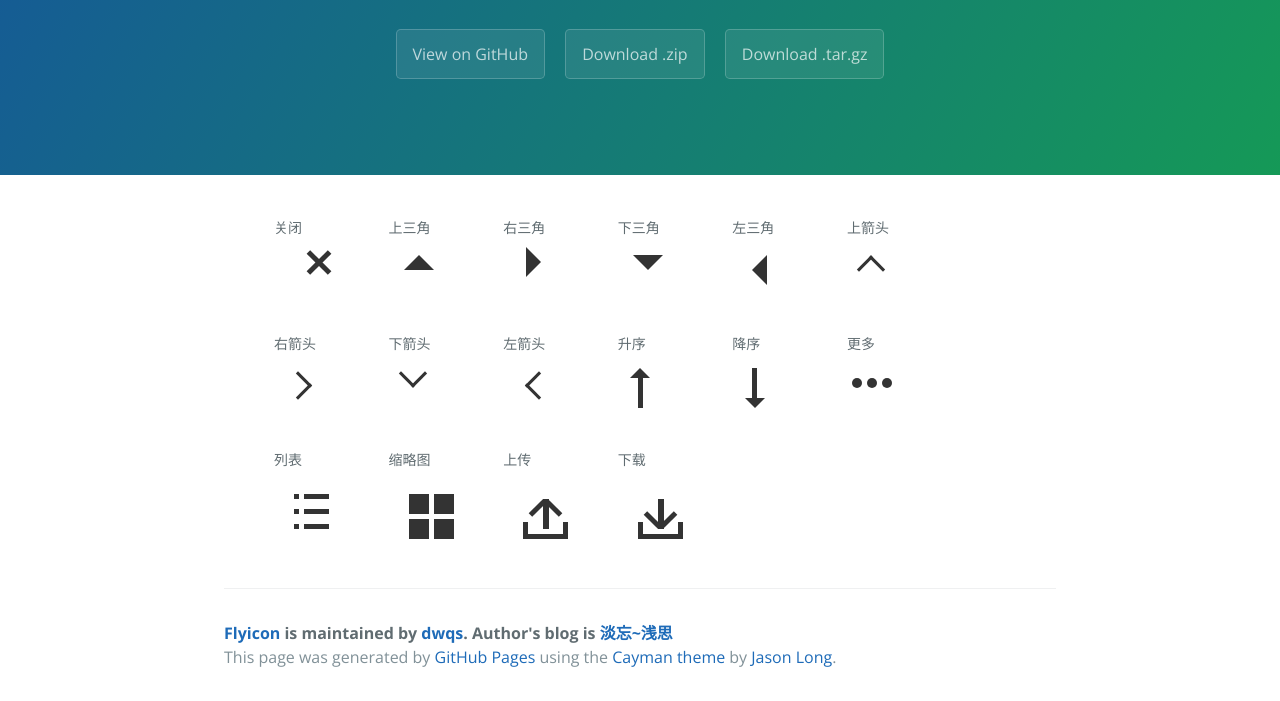
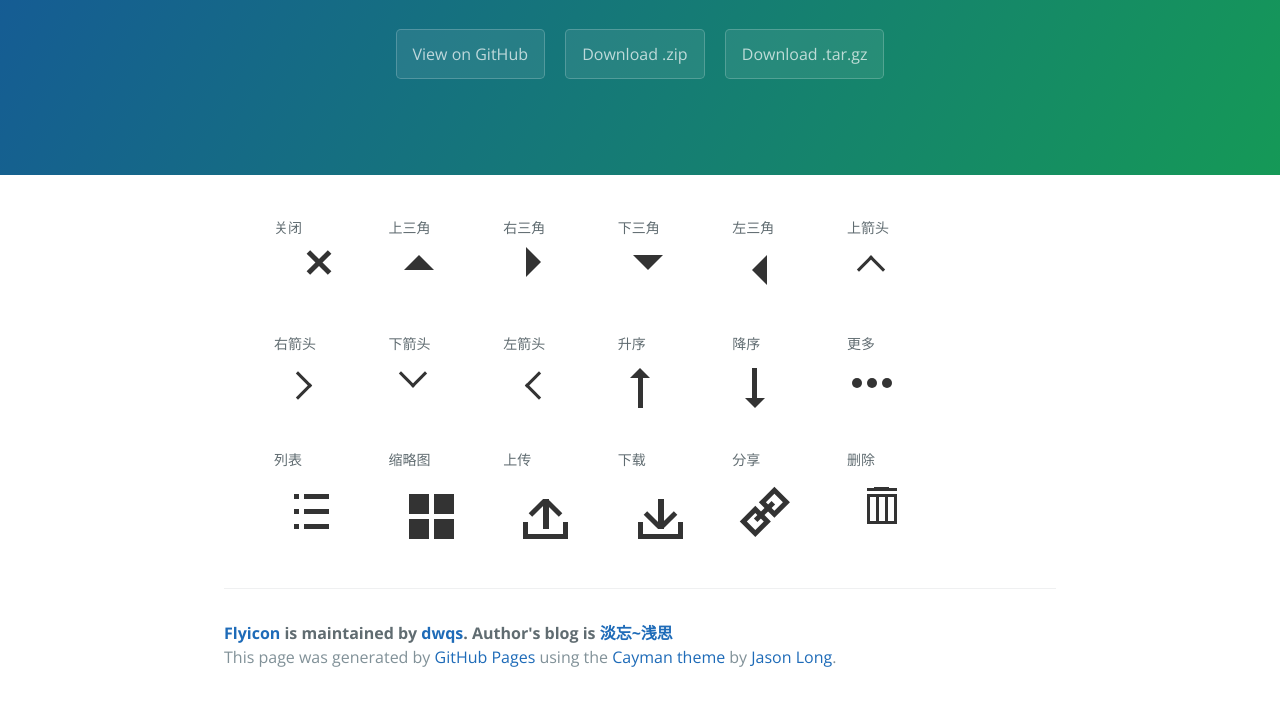
Before and after one commit to dwqs/FlyIcon, a plain HTML site: page index.html in a window 1280 px wide. Shown: the part 208-909 px from the top of the page. Drawn offline with nearby package versions, Linux system fonts and the light colour scheme.

Commit message:
share&delete

```diff
--- a/index.html
+++ b/index.html
@@ -128,6 +128,21 @@
                     <span class="icon-desc">下载</span>
                 </div>
             </li>
+            <li class="flyicon-item">
+                <div class="flyicon">
+                    <span class="icon share"></span>
+                    <span class="icon-desc">分享</span>
+                </div>
+            </li>
+            <li class="flyicon-item">
+                <div class="flyicon">
+                    <span class="icon delete">
+                        <span></span>
+                        <span></span>
+                    </span>
+                    <span class="icon-desc">删除</span>
+                </div>
+            </li>
         </ul>
 
         <footer class="site-footer">
--- a/stylesheets/flyicon.css
+++ b/stylesheets/flyicon.css
@@ -323,3 +323,78 @@
     left: 8px;
     transform: rotateZ(-45deg);
 }
+
+/*分享*/
+.share{
+    top: 60px;
+    left: 20px;
+    width: 25px;
+    height: 5px;
+    transform: rotateZ(-45deg);
+    background: #333;
+}
+
+.share:before,.share:after{
+    position: absolute;
+    top: -8px;
+    content: '';
+    width: 12px;
+    height: 12px;
+    border: 5px solid #333;
+    transform: rotateZ(-90deg);
+}
+
+.share:before{
+    left: 15px;
+}
+
+.share:after{
+    left: -12px;
+}
+
+/*删除*/
+.delete{
+    left: 20px;
+}
+
+.delete span:first-child{
+    display: block;
+    width: 30px;
+    height: 30px;
+    border: 3px solid #333;
+}
+
+.delete span:first-child:before,.delete span:first-child:after{
+    position: absolute;
+    top: 0px;
+    content: '';
+    width: 3px;
+    height: 30px;
+    background: #333;
+}
+
+.delete span:first-child:before{
+    left: 9px;
+}
+
+.delete span:first-child:after{
+    left: 18px;
+}
+
+.delete span:last-child{
+    position: absolute;
+    top: -6px;
+    width: 30px;
+    height: 3px;
+    background: #333;
+}
+
+.delete span:last-child:before{
+    position: absolute;
+    top: -1px;
+    left: 7px;
+    content: '';
+    width: 15px;
+    height: 3px;
+    background: #333;
+}
```
